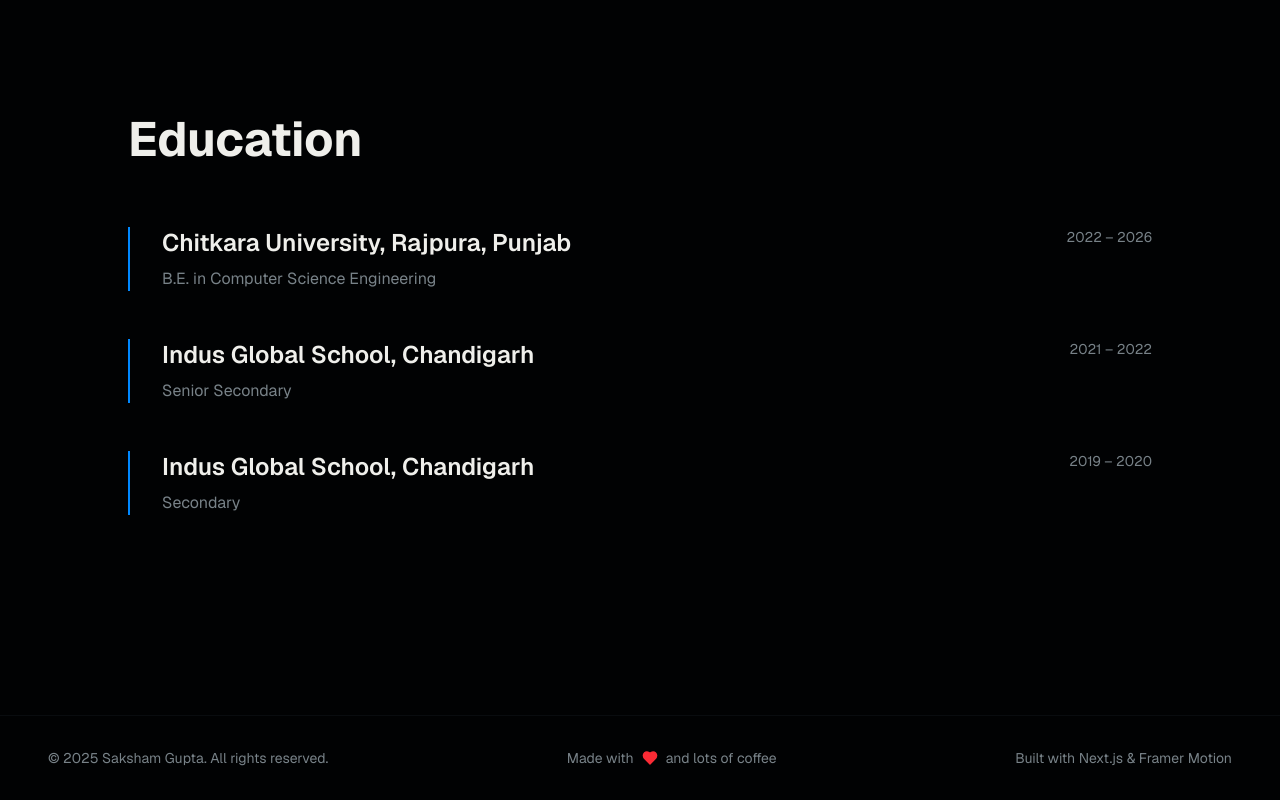
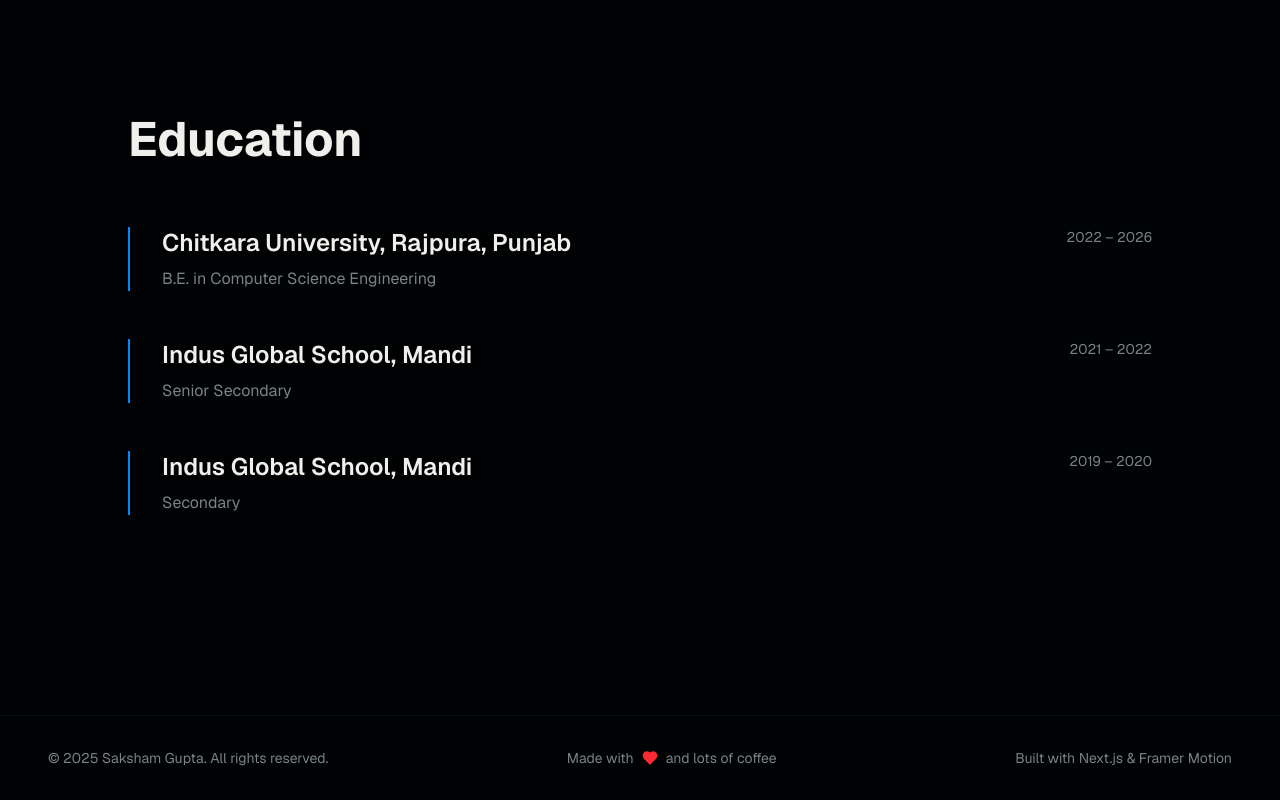
Before and after one commit to Itsssaksham/Portfolio, a Next.js app: page / in a window 1280 px wide. Shown: the part 1711-2511 px from the top of the page. Built offline with nearby package versions, Linux system fonts and the light colour scheme.

Commit message:
education fix update

```diff
--- a/components/education.tsx
+++ b/components/education.tsx
@@ -10,12 +10,12 @@ const education = [
     period: "2022 – 2026",
   },
   {
-    institution: "Indus Global School, Chandigarh",
+    institution: "Indus Global School, Mandi",
     degree: "Senior Secondary",
     period: "2021 – 2022",
   },
   {
-    institution: "Indus Global School, Chandigarh ",
+    institution: "Indus Global School, Mandi",
     degree: "Secondary",
     period: "2019 – 2020",
   },
```
